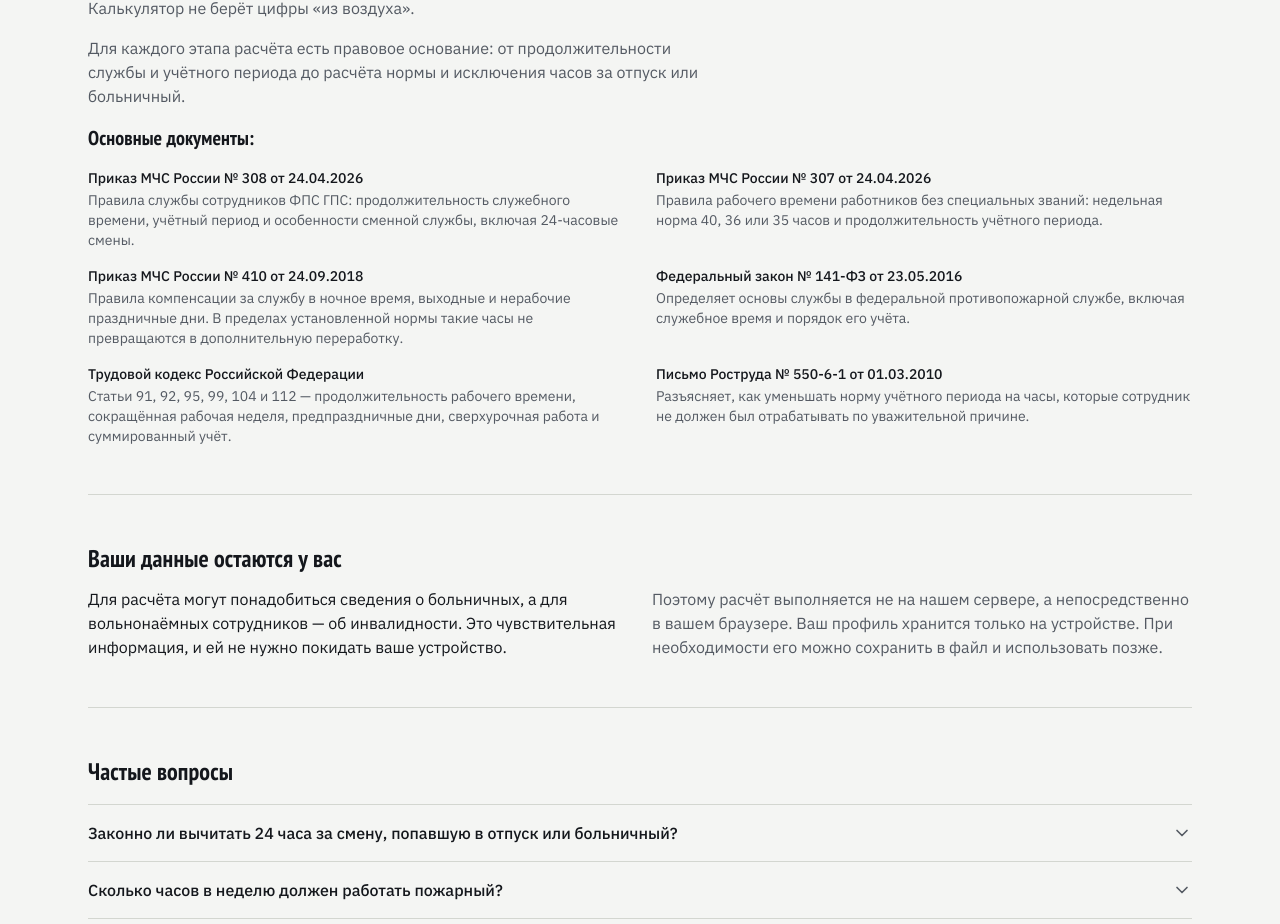
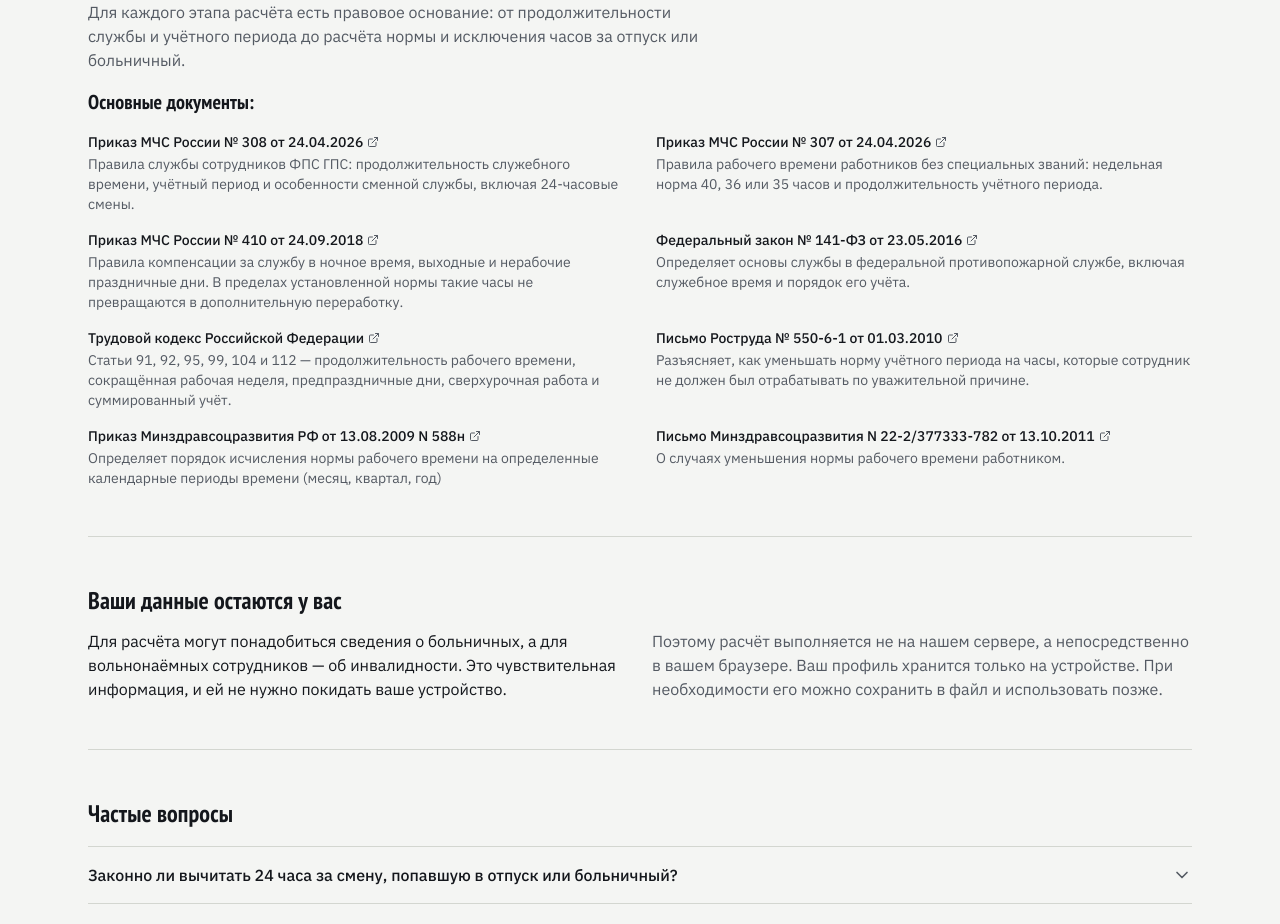
Before and after one commit to sp28337/mchs-manager, a Next.js app: page / in a window 1280 px wide. Shown: the part 1270-2194 px from the top of the page. Built offline with nearby package versions, Linux system fonts and the light colour scheme; no server answers.

Commit message:
add new docs

```diff
--- a/src/app/page.tsx
+++ b/src/app/page.tsx
@@ -162,7 +162,7 @@
 
       <main className="mx-auto w-full max-w-4xl px-6 pb-16 pt-12 xl:max-w-6xl 2xl:max-w-7xl">
         {/* ------------------------------------------------------ первый экран */}
-        <section className="space-y-6 border-b border-rule py-14">
+        <section className="space-y-6 border-b border-rule py-14 h-96 flex flex-col justify-center">
           <p className="font-mono text-xs uppercase tracking-widest text-ink-faint">
             Для аттестованных и вольнонаёмных
           </p>
@@ -279,7 +279,7 @@
               [
                 "Приказ МЧС России № 307 от 24.04.2026",
                 "Правила рабочего времени работников без специальных званий: недельная норма 40, 36 или 35 часов и продолжительность учётного периода.",
-                "/documents/prikaz-mchs-307-24-04-2026",
+                "https://base.garant.ru/414325735/",
               ],
               [
                 "Приказ МЧС России № 410 от 24.09.2018",
@@ -301,20 +301,49 @@
                 "Разъясняет, как уменьшать норму учётного периода на часы, которые сотрудник не должен был отрабатывать по уважительной причине.",
                 "https://base.garant.ru/12182312/",
               ],
-            ].map(([source, what, href]) => (
+              [
+                "Приказ Минздравсоцразвития РФ от 13.08.2009 N 588н",
+                "Определяет порядок исчисления нормы рабочего времени на определенные календарные периоды времени (месяц, квартал, год)",
+                "https://normativ.kontur.ru/document?moduleId=1&documentId=143110",
+              ],
+              [
+                "Письмо Минздравсоцразвития N 22-2/377333-782 от 13.10.2011",
+                "О случаях уменьшения нормы рабочего времени работником.",
+                "https://base.garant.ru/55172417/",
+              ],
+            ].map(([source, what, href]) => {
+              return (
                 <div key={source} className="space-y-0.5 group cursor-pointer">
                   <dt className="text-sm font-medium">
                     <a
                       href={href}
                       target="_blank"
-                    className="text-ink group-hover:underline"
+                      rel="noopener noreferrer"
+                      className="inline-flex items-center gap-1 text-ink group-hover:underline"
                     >
                       {source}
+                      <svg
+                        aria-hidden="true"
+                        viewBox="0 0 24 24"
+                        width="12"
+                        height="12"
+                        className="shrink-0 text-ink-muted"
+                        fill="none"
+                        stroke="currentColor"
+                        strokeWidth="2"
+                        strokeLinecap="round"
+                        strokeLinejoin="round"
+                      >
+                        <path d="M18 13v6a2 2 0 0 1-2 2H5a2 2 0 0 1-2-2V8a2 2 0 0 1 2-2h6" />
+                        <polyline points="15 3 21 3 21 9" />
+                        <line x1="10" y1="14" x2="21" y2="3" />
+                      </svg>
                     </a>
                   </dt>
                   <dd className="text-sm text-ink-muted">{what}</dd>
                 </div>
-            ))}
+              );
+            })}
           </dl>
         </section>
 
```
Also changed, not shown: 1 other file (tests, documents, lock files or other folders). Lines whose indentation alone changed are shown as unchanged.
